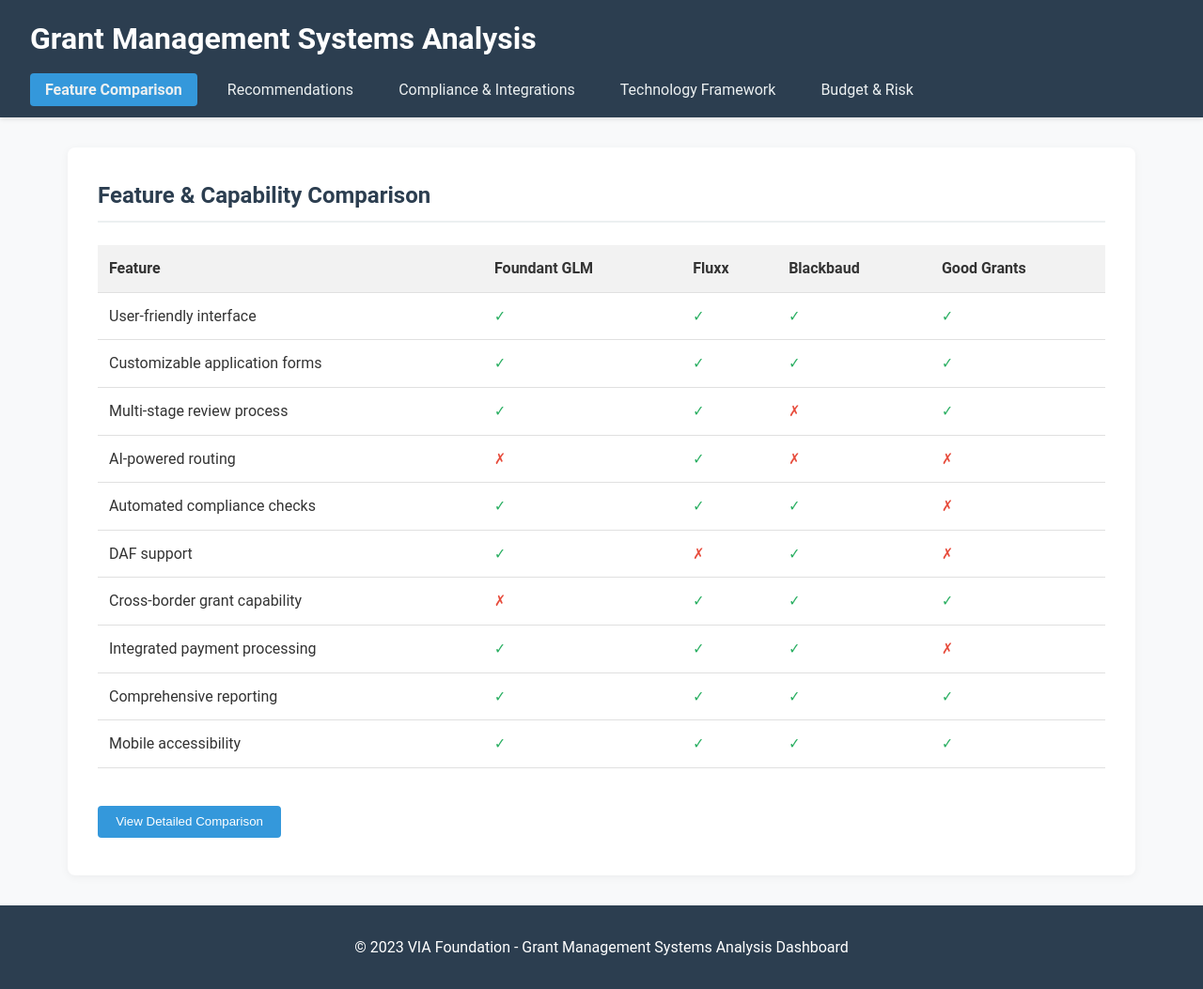
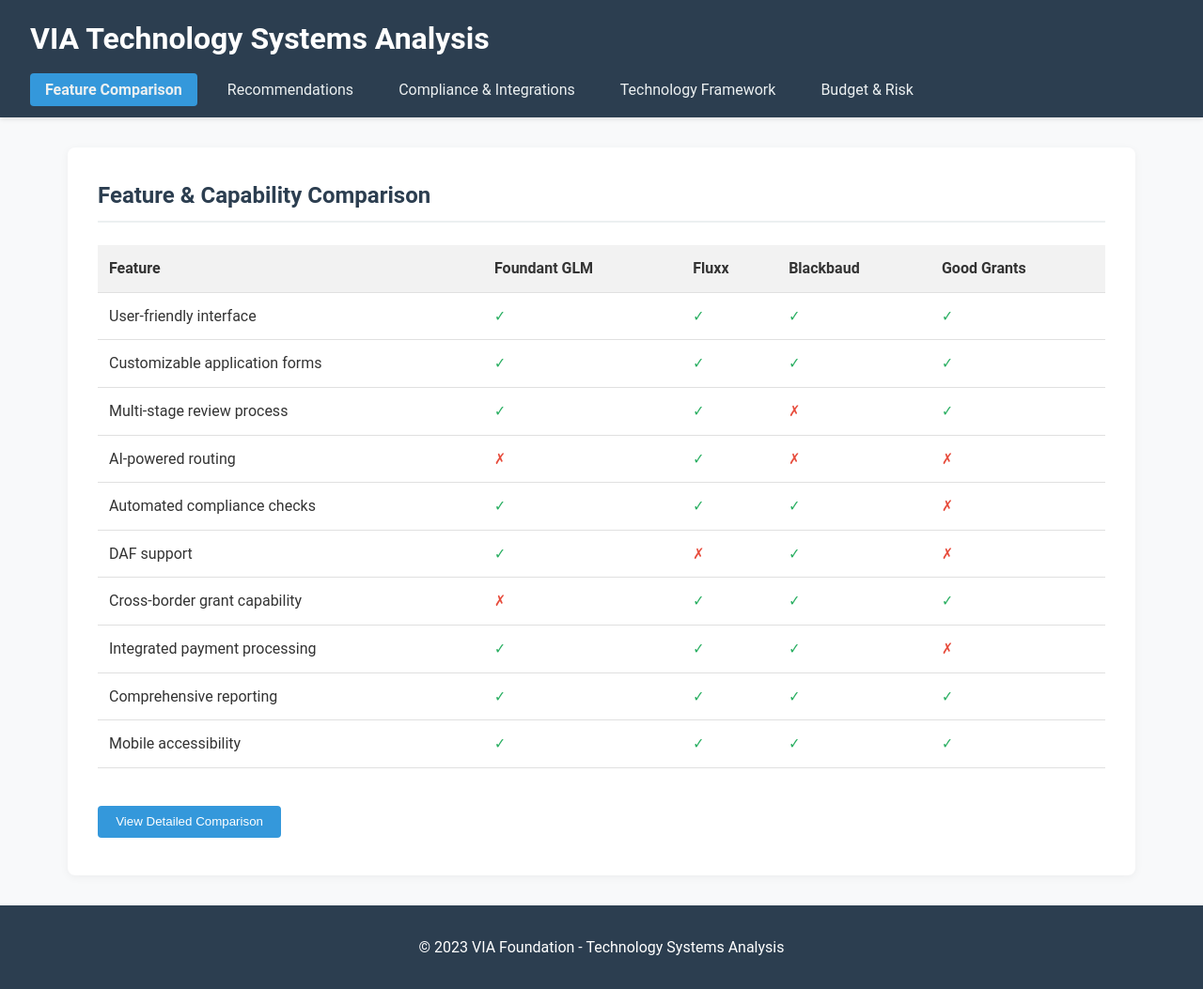
Before and after one commit to irachrist1/via, a plain HTML site: page index.html in a window 1280 px wide. Shown: the whole page at 94% size. Drawn offline with nearby package versions, Linux system fonts and the light colour scheme.

Commit message:
inital commit

```diff
--- a/index.html
+++ b/index.html
@@ -3,13 +3,13 @@
 <head>
     <meta charset="UTF-8">
     <meta name="viewport" content="width=device-width, initial-scale=1.0">
-    <title>Grant Management Systems Dashboard</title>
+    <title>VIA Technology Systems Analysis</title>
     <link rel="stylesheet" href="styles.css">
     <script src="https://cdn.jsdelivr.net/npm/chart.js"></script>
 </head>
 <body>
     <header>
-        <h1>Grant Management Systems Analysis</h1>
+        <h1>VIA Technology Systems Analysis</h1>
         <nav id="main-nav">
             <ul>
                 <li><a href="#" class="nav-link active" data-section="feature-comparison">Feature Comparison</a></li>
@@ -50,7 +50,7 @@
     </main>
 
     <footer>
-        <p>© 2023 VIA Foundation - Grant Management Systems Analysis Dashboard</p>
+        <p>© 2023 VIA Foundation - Technology Systems Analysis</p>
     </footer>
 
     <!-- Modal container for expanded views -->
```
